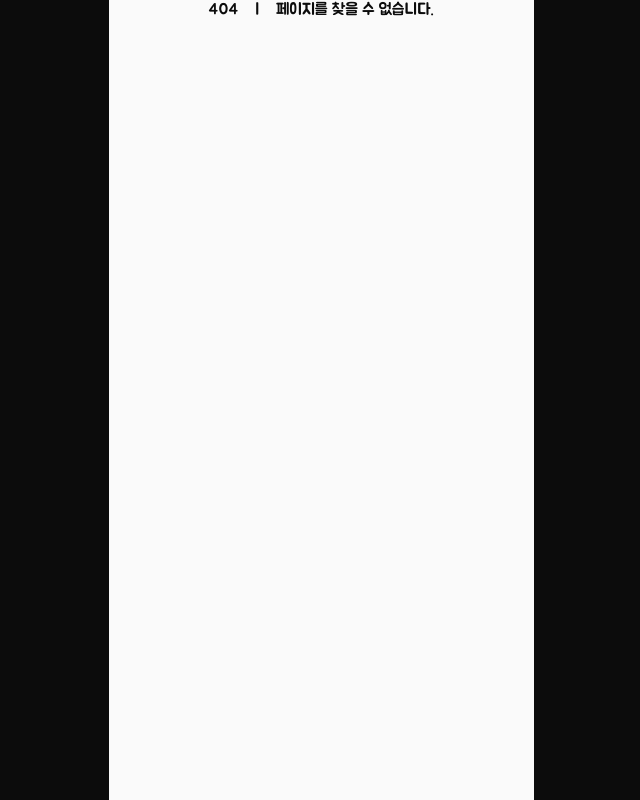
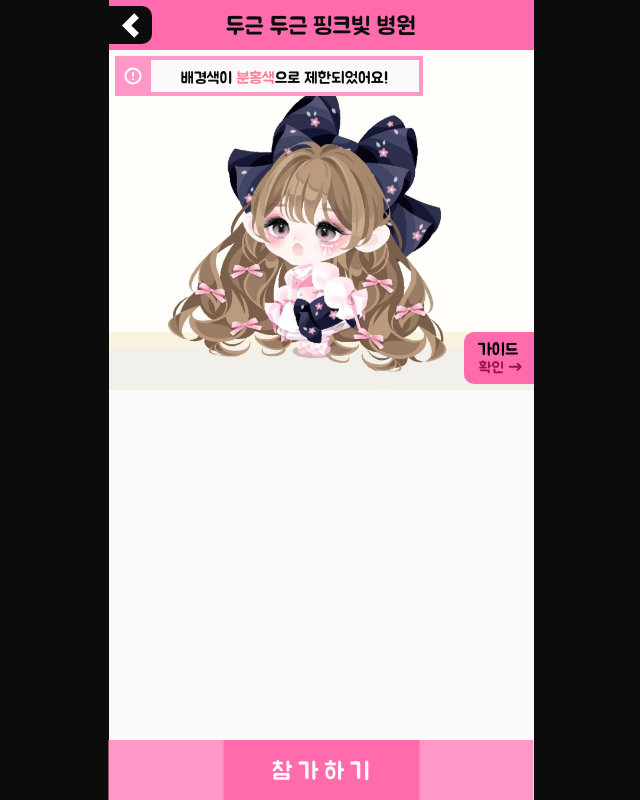
Before and after one commit to BanYeah/FashionFever, a Next.js app in the folder frontend/: page /enroll in a window 1280 px wide. Before the commit this address had no page. Shown: the whole page, without its empty margins (319-959 px from the left). Built offline with nearby package versions, Linux system fonts and the light colour scheme.

Commit message:
Feat: EnrollPage Top Section

```diff
--- /dev/null
+++ b/frontend/app/enroll/classes.module.css
@@ -0,0 +1,58 @@
+.EnlargedPhotoWrapper {
+  position: relative;
+
+  width: 100%;
+  height: fit-content;
+
+  img {
+    display: block;
+  }
+}
+
+.AlertBgLimitWrapper {
+  position: absolute;
+  top: 6px;
+  left: 6px;
+
+  width: 308px;
+  height: 40px;
+
+  background-color: var(--main-light);
+}
+
+.AlertBgLimit {
+  display: flex;
+  align-items: center;
+  justify-content: center;
+
+  width: 268px;
+  height: 32px;
+
+  background-color: var(--white);
+
+  p {
+    padding-top: 2px;
+    font-size: 16px;
+  }
+}
+
+.GuideButton {
+  position: absolute;
+  bottom: 6px;
+  right: 0;
+
+  display: flex;
+  align-items: center;
+  justify-content: center;
+
+  width: 70px;
+  height: 52px;
+
+  background-color: var(--main);
+  border-top-left-radius: 10px;
+  border-bottom-left-radius: 10px;
+
+  img {
+    padding-left: 2px;
+  }
+}
--- /dev/null
+++ b/frontend/app/enroll/page.tsx
@@ -0,0 +1,116 @@
+"use client";
+
+import classes from "./classes.module.css";
+import Image from "next/image";
+import { useDisclosure } from "@mantine/hooks";
+import { Group, UnstyledButton } from "@mantine/core";
+import { AppShell } from "@/components/app-shell/app-shell";
+import { EnrollFooter } from "@/components/app-shell/enroll-footer";
+import { ModalGoBack } from "@/components/modal/modal-go-back";
+import { EnrollGuide } from "@/components/enroll/enroll-guide";
+import { EnrollNoti } from "@/components/enroll/enroll-noti";
+
+export default function EnrollPage() {
+  const [guideOpened, { open: openGuide, close: closeGuide }] =
+    useDisclosure(false);
+  const [enrollOpened, { open: openEnroll, close: closeEnroll }] =
+    useDisclosure(false);
+  const [notiOpened, { open: openNoti, close: closeNoti }] =
+    useDisclosure(false);
+
+  return (
+    <>
+      <EnrollGuide opened={guideOpened} close={closeGuide} />
+
+      <ModalGoBack
+        title="참가 전 안내"
+        go="참가하기"
+        back="돌아가기"
+        opened={enrollOpened}
+        onGo={() => {
+          closeEnroll();
+          openNoti();
+        }}
+        close={closeEnroll}
+      >
+        <>
+          <p>
+            이벤트 참여 전, <br />
+            반드시 가이드를 확인해 주세요!
+          </p>
+          <p>
+            가이드에 맞지 않는 사진은 아쉽게도 <br />
+            <span>검수 과정에서 제외</span>될 수 있어요.
+          </p>
+        </>
+      </ModalGoBack>
+
+      <EnrollNoti variant="success" opened={notiOpened} close={closeNoti} />
+
+      <AppShell footer={<EnrollFooter onClick={openEnroll} />}>
+        <div className={classes.EnlargedPhotoWrapper}>
+          <AlertBgLimit color={2} />
+          <UnstyledButton className={classes.GuideButton} onClick={openGuide}>
+            <Image
+              src="/images/enroll/guide-check.svg"
+              alt=""
+              width={46}
+              height={36}
+            />
+          </UnstyledButton>
+          <img src="/images/model.png" width="100%" />
+        </div>
+      </AppShell>
+    </>
+  );
+}
+
+function AlertBgLimit({ color }: { color: number }) {
+  const colorNames = [
+    "기본색", // 1
+    "분홍색",
+    "주황색",
+    "초록색",
+    "남색",
+    "하얀색",
+    "보라색",
+    "노란색",
+    "하늘색",
+    "검은색", // 10
+  ];
+  const colorPalette = [
+    "#e0c68b",
+    "#ff809d",
+    "#f56400",
+    "#5aa14d",
+    "#1b215b",
+    "#cccccc",
+    "#a771f4",
+    "#ffc478",
+    "#7adbf8",
+    "#070707",
+  ];
+
+  if (0 <= color && color <= 10)
+    return (
+      <div className={classes.AlertBgLimitWrapper}>
+        <Group align="center" gap={8} pl={8} h={"100%"}>
+          <Image src="/images/enroll/alert.svg" alt="" width={20} height={20} />
+          <div className={classes.AlertBgLimit}>
+            {color === 0 ? (
+              <p>배경 제한을 공식 카페에서 확인해주세요!</p>
+            ) : (
+              <p>
+                배경색이{" "}
+                <span style={{ color: `${colorPalette[color - 1]}` }}>
+                  {colorNames[color - 1]}
+                </span>
+                으로 제한되었어요!
+              </p>
+            )}
+          </div>
+        </Group>
+      </div>
+    );
+  else return null;
+}
```
Also changed, not shown: frontend/public/images/enroll/alert.svg (added), frontend/public/images/enroll/guide-check.svg (added).
